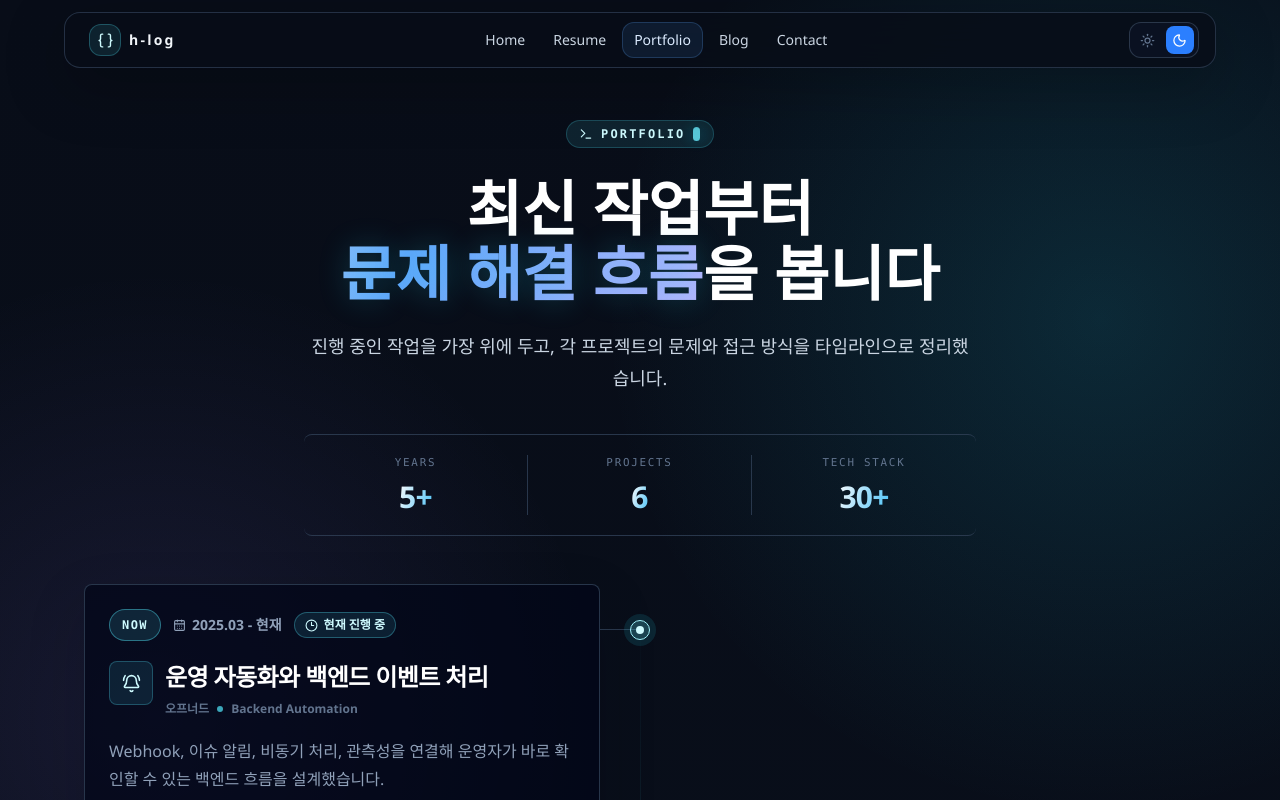
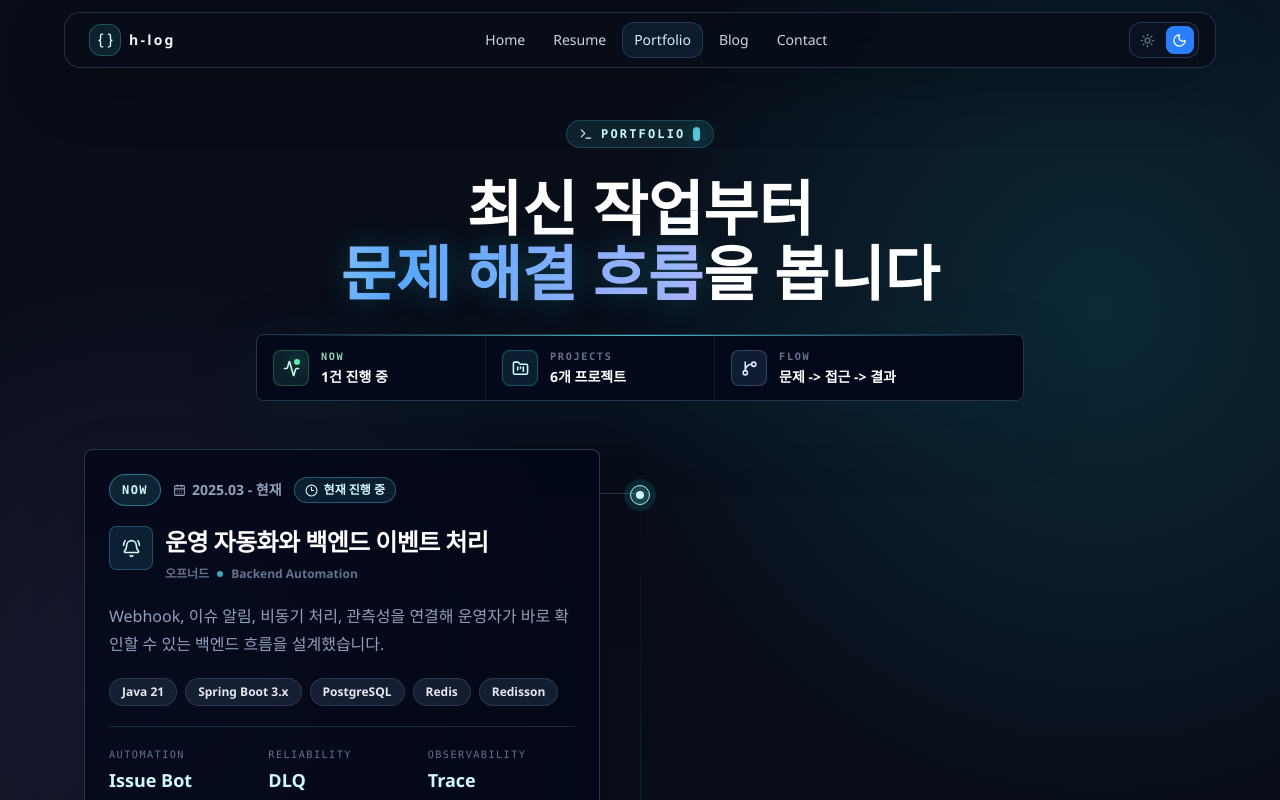
Before and after one commit to Hongbaekson/h-log, a Next.js app in the folder apps/h-log/: page /portfolio in a window 1280 px wide. Shown: the top 800 px of the page. Built offline with nearby package versions, Linux system fonts and the light colour scheme.

Commit message:
feat(portfolio): 상태바로 히어로 요약 개선

```diff
--- a/apps/h-log/app/portfolio/page.tsx
+++ b/apps/h-log/app/portfolio/page.tsx
@@ -1,9 +1,18 @@
 import Link from "next/link";
-import { ArrowRight, CalendarDays, CheckCircle2, Clock3, Terminal } from "lucide-react";
+import {
+  Activity,
+  ArrowRight,
+  CalendarDays,
+  CheckCircle2,
+  Clock3,
+  FolderKanban,
+  GitBranch,
+  Terminal,
+} from "lucide-react";
 
 import { ScrollRevealItem } from "@/components/ui/ScrollRevealItem";
 import { Badge, Container } from "@/components/ui";
-import { portfolioStats, projects, projectToneClasses } from "@/lib/projects";
+import { projects, projectToneClasses } from "@/lib/projects";
 
 const orderedProjectSlugs = [
   "opnerd-workflow-automation",
@@ -17,6 +26,8 @@ const orderedProjectSlugs = [
 const orderedProjects = orderedProjectSlugs
   .map((slug) => projects.find((project) => project.slug === slug))
   .filter((project): project is (typeof projects)[number] => Boolean(project));
+
+const activeProjectCount = orderedProjects.filter((project) => project.period.includes("현재")).length;
 
 function getTimelineLabel(project: (typeof projects)[number]) {
   return project.period.includes("현재") ? "NOW" : project.year;
@@ -162,23 +173,61 @@ export default function PortfolioPage() {
               <br />
               <span className="hero-name-gradient">문제 해결 흐름</span>을 봅니다
             </h1>
-            <p className="hero-reveal hero-reveal-3 mx-auto mt-6 max-w-2xl text-base leading-8 text-slate-300 md:text-lg">
-              진행 중인 작업을 가장 위에 두고, 각 프로젝트의 문제와 접근 방식을 타임라인으로
-              정리했습니다.
-            </p>
 
-            <dl className="hero-reveal hero-reveal-3 mx-auto mt-10 grid max-w-2xl grid-cols-3 divide-x divide-slate-700/80 rounded-lg border-y border-slate-700/80 py-5">
-              {portfolioStats.map((stat) => (
-                <div className="px-4" key={stat.label}>
-                  <dt className="font-mono text-[0.68rem] uppercase tracking-[0.16em] text-slate-500">
-                    {stat.label}
-                  </dt>
-                  <dd className="metric-value metric-value-cyan mt-2 text-3xl font-bold tracking-tight">
-                    {stat.value}
-                  </dd>
+            <div
+              className="hero-reveal hero-reveal-3 mx-auto mt-7 max-w-3xl overflow-hidden rounded-lg border border-slate-700/80 bg-slate-950/78 text-left shadow-[0_24px_70px_rgb(8_47_73/0.22)]"
+              aria-label="포트폴리오 타임라인 상태 요약"
+            >
+              <div className="h-px bg-gradient-to-r from-transparent via-cyan-300/80 to-transparent" />
+              <div className="grid bg-slate-800/70 sm:grid-cols-[1fr_1fr_1.35fr] sm:gap-px">
+                <div className="flex min-h-16 items-center gap-3 bg-slate-950/88 px-4 py-3">
+                  <span className="relative grid h-9 w-9 shrink-0 place-items-center rounded-lg border border-emerald-300/25 bg-emerald-300/10 text-emerald-100">
+                    <span
+                      className="absolute right-2 top-2 h-1.5 w-1.5 rounded-full bg-emerald-300 shadow-[0_0_14px_rgb(110_231_183/0.9)]"
+                      aria-hidden="true"
+                    />
+                    <Activity aria-hidden="true" size={17} strokeWidth={2.2} />
+                  </span>
+                  <div>
+                    <div className="font-mono text-[0.64rem] font-bold uppercase tracking-[0.16em] text-emerald-200/85">
+                      now
+                    </div>
+                    <div className="mt-0.5 text-sm font-semibold text-white">
+                      {activeProjectCount}건 진행 중
+                    </div>
+                  </div>
                 </div>
-              ))}
-            </dl>
+
+                <div className="flex min-h-16 items-center gap-3 border-t border-slate-800/90 bg-slate-950/88 px-4 py-3 sm:border-t-0">
+                  <span className="grid h-9 w-9 shrink-0 place-items-center rounded-lg border border-cyan-300/25 bg-cyan-300/10 text-cyan-100">
+                    <FolderKanban aria-hidden="true" size={17} strokeWidth={2.2} />
+                  </span>
+                  <div>
+                    <div className="font-mono text-[0.64rem] font-bold uppercase tracking-[0.16em] text-slate-500">
+                      projects
+                    </div>
+                    <div className="mt-0.5 text-sm font-semibold text-white">
+                      {orderedProjects.length}개 프로젝트
+                    </div>
+                  </div>
+                </div>
+
+                <div className="flex min-h-16 items-center gap-3 border-t border-slate-800/90 bg-slate-950/88 px-4 py-3 sm:border-t-0">
+                  <span className="grid h-9 w-9 shrink-0 place-items-center rounded-lg border border-blue-300/25 bg-blue-300/10 text-blue-100">
+                    <GitBranch aria-hidden="true" size={17} strokeWidth={2.2} />
+                  </span>
+                  <div>
+                    <div className="font-mono text-[0.64rem] font-bold uppercase tracking-[0.16em] text-slate-500">
+                      flow
+                    </div>
+                    <div className="mt-0.5 text-sm font-semibold text-white">
+                      문제 -&gt; 접근 -&gt; 결과
+                    </div>
+                  </div>
+                </div>
+              </div>
+            </div>
+
           </div>
         </Container>
       </section>
```
